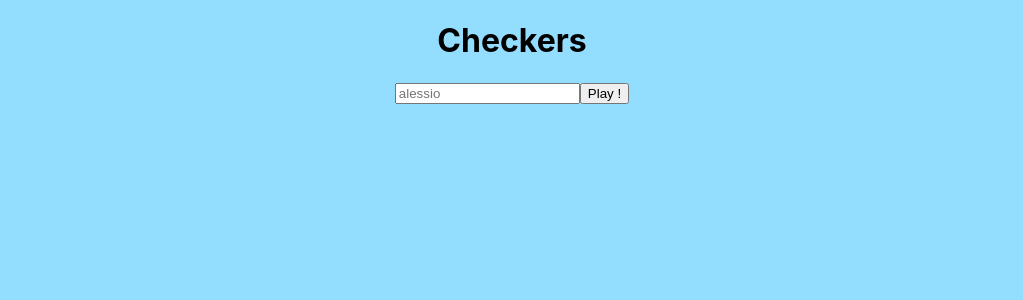
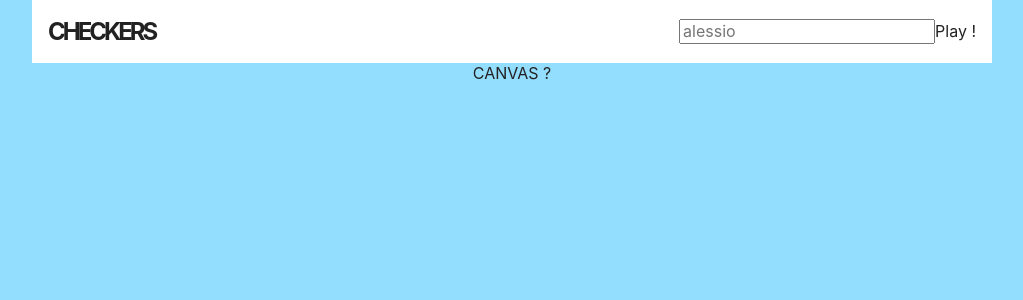
Before and after one commit to alessaloisio/checkers, a React (Create React App) app in the folder client/: page / in a window 1280 px wide. Shown: the top 300 px of the page, without its empty margins (128-1151 px from the left). Built offline with nearby package versions, Linux system fonts and the light colour scheme; no server answers.

Commit message:
convert to scss + hreset/normalize css + header first ui

```diff
--- a/client/package.json
+++ b/client/package.json
@@ -3,6 +3,8 @@
   "version": "0.1.0",
   "private": true,
   "dependencies": {
+    "node-sass": "^4.12.0",
+    "normalize.css": "^8.0.1",
     "react": "^16.9.0",
     "react-dom": "^16.9.0",
     "react-scripts": "3.1.1",
--- /dev/null
+++ b/client/src/components/Board/Board.jsx
@@ -0,0 +1,11 @@
+import React from "react";
+
+const Board = () => {
+  return (
+    <div className="Board">
+      <span>CANVAS ?</span>
+    </div>
+  );
+};
+
+export default Board;
--- a/client/src/components/Header/Header.jsx
+++ b/client/src/components/Header/Header.jsx
@@ -1,4 +1,5 @@
 import React, { useRef } from "react";
+import "./Header.scss";
 
 import { subscribe } from "../../socket/subscribe";
 
@@ -16,7 +17,7 @@ const Header = () => {
   };
 
   return (
-    <header>
+    <header className="Header">
       <h1>Checkers</h1>
 
       <div className="right">
--- /dev/null
+++ b/client/src/components/Header/Header.scss
@@ -0,0 +1,19 @@
+.Header {
+  max-width: 960px;
+  width: 100%;
+  margin: 0 auto;
+
+  display: flex;
+  justify-content: space-between;
+  align-items: center;
+
+  background-color: #fff;
+  padding: 16rem;
+
+  h1 {
+    text-transform: uppercase;
+    font-weight: bold;
+    letter-spacing: -3rem;
+    font-size: 24rem;
+  }
+}
--- a/client/src/containers/App.js
+++ b/client/src/containers/App.js
@@ -2,12 +2,14 @@ import React from "react";
 import "./App.css";
 
 import Header from "../components/Header/Header";
+import Board from "../components/Board/Board";
 
 class App extends React.Component {
   render() {
     return (
       <div className="App">
         <Header />
+        <Board />
       </div>
     );
   }
--- a/client/src/index.css
+++ /dev/null
@@ -1,23 +0,0 @@
-:root {
-  --main-color: #93ddff;
-}
-
-html {
-  height: 100%;
-  box-sizing: border-box;
-  background-color: var(--main-color);
-}
-
-body {
-  margin: 0;
-  font-family: -apple-system, BlinkMacSystemFont, "Segoe UI", "Roboto", "Oxygen",
-    "Ubuntu", "Cantarell", "Fira Sans", "Droid Sans", "Helvetica Neue",
-    sans-serif;
-  -webkit-font-smoothing: antialiased;
-  -moz-osx-font-smoothing: grayscale;
-}
-
-code {
-  font-family: source-code-pro, Menlo, Monaco, Consolas, "Courier New",
-    monospace;
-}
--- a/client/src/index.js
+++ b/client/src/index.js
@@ -1,7 +1,8 @@
 import React from "react";
 import ReactDOM from "react-dom";
 
-import "./index.css";
+import "normalize.css";
+import "./index.scss";
 
 import App from "./containers/App";
 
--- /dev/null
+++ b/client/src/index.scss
@@ -0,0 +1,82 @@
+:root {
+  --main-color: #93ddff;
+}
+
+/****** Elad Shechter's RESET *******/
+*,
+*::before,
+*::after {
+  box-sizing: border-box;
+}
+a {
+  text-decoration: none;
+  color: inherit;
+  cursor: pointer;
+}
+button {
+  background-color: transparent;
+  color: inherit;
+  border-width: 0;
+  padding: 0;
+  cursor: pointer;
+}
+figure {
+  margin: 0;
+}
+input::-moz-focus-inner {
+  border: 0;
+  padding: 0;
+  margin: 0;
+}
+ul,
+ol,
+dd {
+  margin: 0;
+  padding: 0;
+  list-style: none;
+}
+h1,
+h2,
+h3,
+h4,
+h5,
+h6 {
+  margin: 0;
+  font-size: inherit;
+  font-weight: inherit;
+}
+p {
+  margin: 0;
+}
+cite {
+  font-style: normal;
+}
+fieldset {
+  border-width: 0;
+  padding: 0;
+  margin: 0;
+}
+
+html {
+  height: 100%;
+  background-color: var(--main-color);
+  font-size: 1px; /*for using REM units*/
+}
+
+body {
+  margin: 0;
+  font-family: -apple-system, BlinkMacSystemFont, "Segoe UI", "Roboto", "Oxygen",
+    "Ubuntu", "Cantarell", "Fira Sans", "Droid Sans", "Helvetica Neue",
+    sans-serif;
+  -webkit-font-smoothing: antialiased;
+  -moz-osx-font-smoothing: grayscale;
+  font-size: 16rem;
+  font-weight: 400;
+  line-height: 1.3;
+  color: #222;
+}
+
+code {
+  font-family: source-code-pro, Menlo, Monaco, Consolas, "Courier New",
+    monospace;
+}
```
Also changed, not shown: 1 other file (tests, documents, lock files or other folders).
